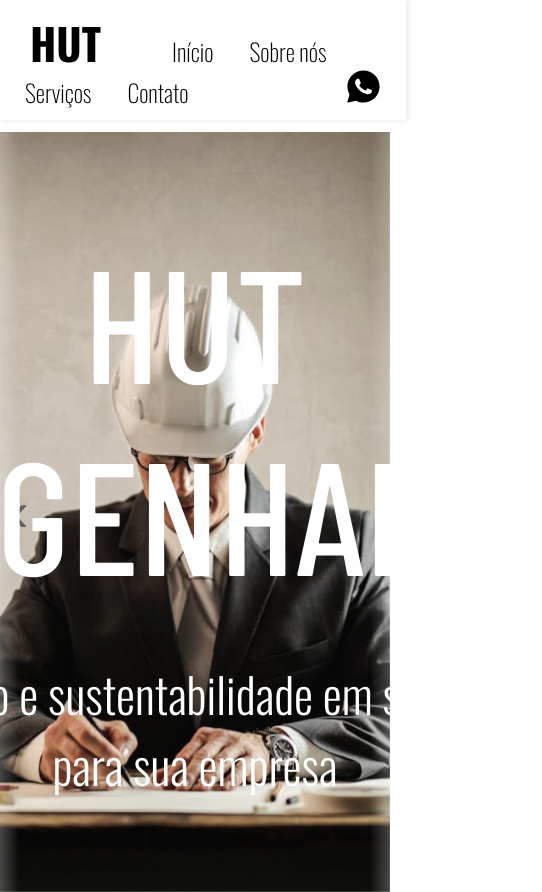
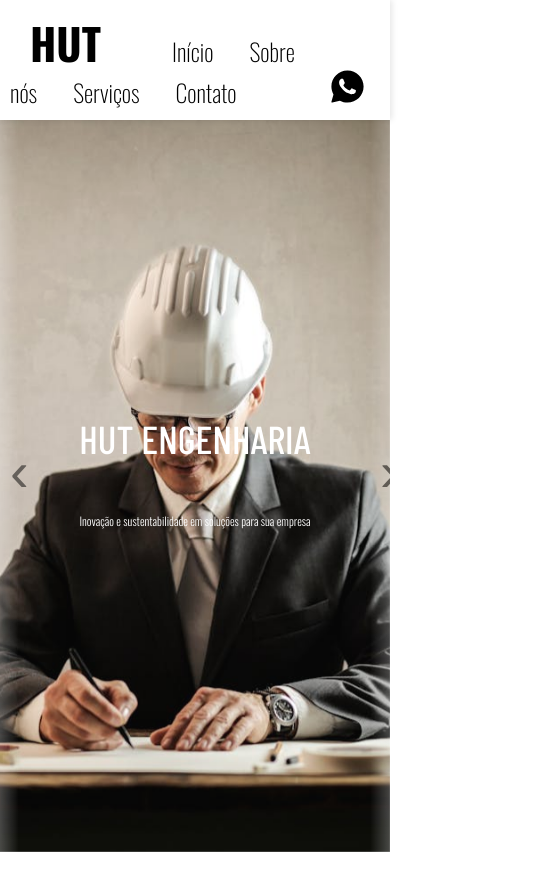
Before and after one commit to joao-gfs/hut-eng-landing-page, a plain HTML site: page index.html in a window 390 px wide. Shown: the top 892 px of the page, 542 px wide, since content can reach past the window. Drawn offline with nearby package versions, Linux system fonts and the light colour scheme; a web font is replaced by a local one.

Commit message:
mudanças responsividade

```diff
--- a/style.css
+++ b/style.css
@@ -15,6 +15,7 @@
 * {
     margin: 0;
     padding: 0;
+    box-sizing: border-box;
 }
 
 html {
@@ -32,7 +33,7 @@ nav {
     justify-content: space-between;
     align-items: flex-end;
 
-    width: 99vw;
+    width: 100%;
     margin: 0 auto;
     padding: 10px;
     font-size: 1.5em;
@@ -106,19 +107,22 @@ p {
 #container-texto-inicio {
     position: absolute;
     z-index: 2;
+    max-width: 90%;
     text-align: center;
     color: white;
 }
 
 #container-texto-inicio h1 {
+    display: block;
     font-family: var(--titulo);
     margin-bottom: 50px;
-    font-size: 10em;
+    font-size: 10vw;
     font-weight: 500;
 }
 
 #container-texto-inicio p {
-    font-size: 3em;
+    display: block;
+    font-size: 3vw;
     font-family: var(--secundario);
     font-weight: 300;
 }
@@ -235,7 +239,7 @@ img.displaySlide {
 }
 
 .product-container {
-    padding: 0 10vw;
+    padding: 0 10%;
     display: flex;
     overflow-x: auto;
     scroll-behavior: smooth;
@@ -413,6 +417,7 @@ footer {
     font-family: var(--texto);
     font-size: 0.75em;
     font-weight: bold;
+    width: 100%;
     padding: 5px;
     color: white;
     background-color: var(--verde-primario);
```
